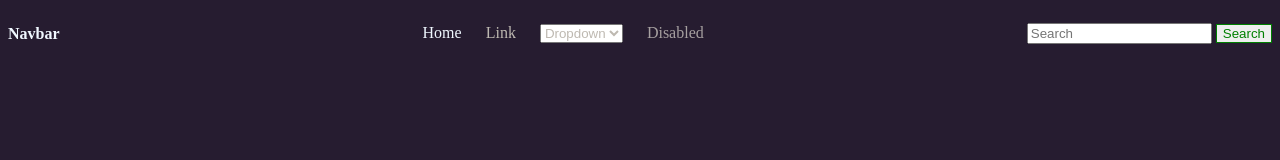
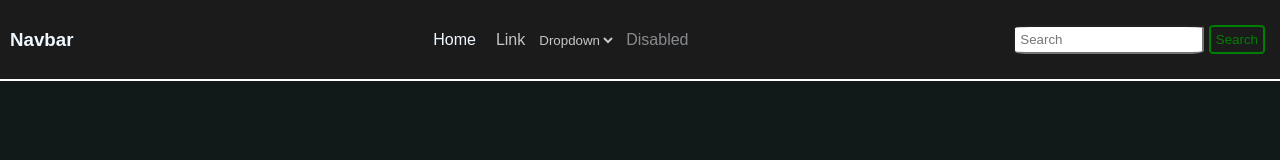
Before and after one commit to Meli357/EserciziHTML, a plain HTML site: page navbar.html in a window 1280 px wide. Drawn offline with Linux system fonts and the light colour scheme.

Commit message:
update file

```diff
--- a/navbar.html
+++ b/navbar.html
@@ -5,60 +5,30 @@
     <meta http-equiv="X-UA-Compatible" content="IE=edge">
     <meta name="viewport" content="width=device-width, initial-scale=1.0">
     <title>NAVBAR</title>
-
-    <style>
-        body{
-            background-color:rgb(38, 28, 48);
-        }
-
-        header{
-            display:flex;
-            justify-content: space-between;
-            align-items: center;
-        }
-
-        a,
-        button{
-            text-decoration: none;
-        }
-
-        li{
-            display: inline-block;
-            padding: 0 10px;
-        }
-
-        .btn{
-            border: 1px solid green;
-            color: green
-        }
-    </style>
-
+    <link rel="stylesheet" href="style.css"/>
+    <link rel="stylesheet" href="https://fonts.googleapis.com/icon?family=Material+Icons"/>
 </head>
 
 <body>
-
-    <header>
-        <strong style=color:aliceblue>Navbar</strong>
-      <nav>
-            <ul>
-            <li><a style=color:aliceblue href="link1.html">Home</a></li>
-            <li><a style=color:rgb(190,185,177) href="link2.html">Link</a></li>
-            <li>
-                <select style=color:rgb(190,185,177) name="dropdown">
+    <nav>
+       <h3>Navbar</h3><i class="material-icons">menu</i>
+         <ul>
+              <li><a href="link1.html">Home</a></li>
+              <li><a class="link" href="link2.html">Link</a></li>
+              <li>
+                <select name="dropdown">
                       <option value="0">Dropdown</option>
                       <option value="1">Option 1</option>
                       <option value="2">Option 2</option>
                       <option value="3">Option 3</option>
                 </select>
-            </li>
-            <li style="color:rgb(166, 160, 160)">Disabled</li>
-            </ul>
-      </nav>
+              </li>
+              <li><a class="disabled" href="link3.html">Disabled</a></li>
+         </ul>
         <form>
             <input type="text" placeholder="Search" name="search">
-
-            <button class="btn">Search</button>
+            <button type="submit">Search</button>
         </form>
-    </header>
+    </nav>
 </body>
 </html>
--- /dev/null
+++ b/style.css
@@ -0,0 +1,88 @@
+body{
+    background-color:rgb(17, 26, 24);
+    margin: 0;
+    font-family: Arial, Helvetica, sans-serif;
+}
+
+nav{
+    width:100%;
+    display:flex;
+    flex-wrap: wrap;
+    justify-content: space-between;
+    align-items: center;
+    background-color: rgb(28, 27, 27);
+    border-bottom: 2px solid white;
+}
+
+h3{
+    color:aliceblue;
+    padding: 10px;
+}
+
+.link{
+    color:rgb(199, 198, 197);
+}
+
+
+.disabled{
+    opacity: 0.5;
+}
+
+ul{
+    list-style-type: none;
+    display: flex;
+}
+
+li a{
+    display: inline;
+    color: aliceblue;
+    text-decoration: none;
+    padding: 10px;
+}
+
+select{
+    background-color: rgb(28, 27, 27);
+    border: none;
+    color: rgb(199, 198, 197);
+}
+
+form{
+    padding: 15px;
+}
+
+button{
+    border:2px solid green;
+    color: green;
+    border-radius: 10%;
+    background-color:rgb(28, 27, 27);
+    padding:5px;
+    cursor: pointer;
+}
+
+button:hover{
+    background-color: green;
+    color: aliceblue;
+}
+
+input{
+    padding: 5px;
+    border-radius: 10%;
+}
+
+nav .material-icons{
+    display: none;
+}
+
+@media screen and (max-width:768px) {
+   ul, form{
+    display:none;
+   }
+
+  nav .material-icons{
+    display:block;
+    padding:10px;
+    color:aliceblue;
+    cursor:pointer;
+   }
+
+}
```
